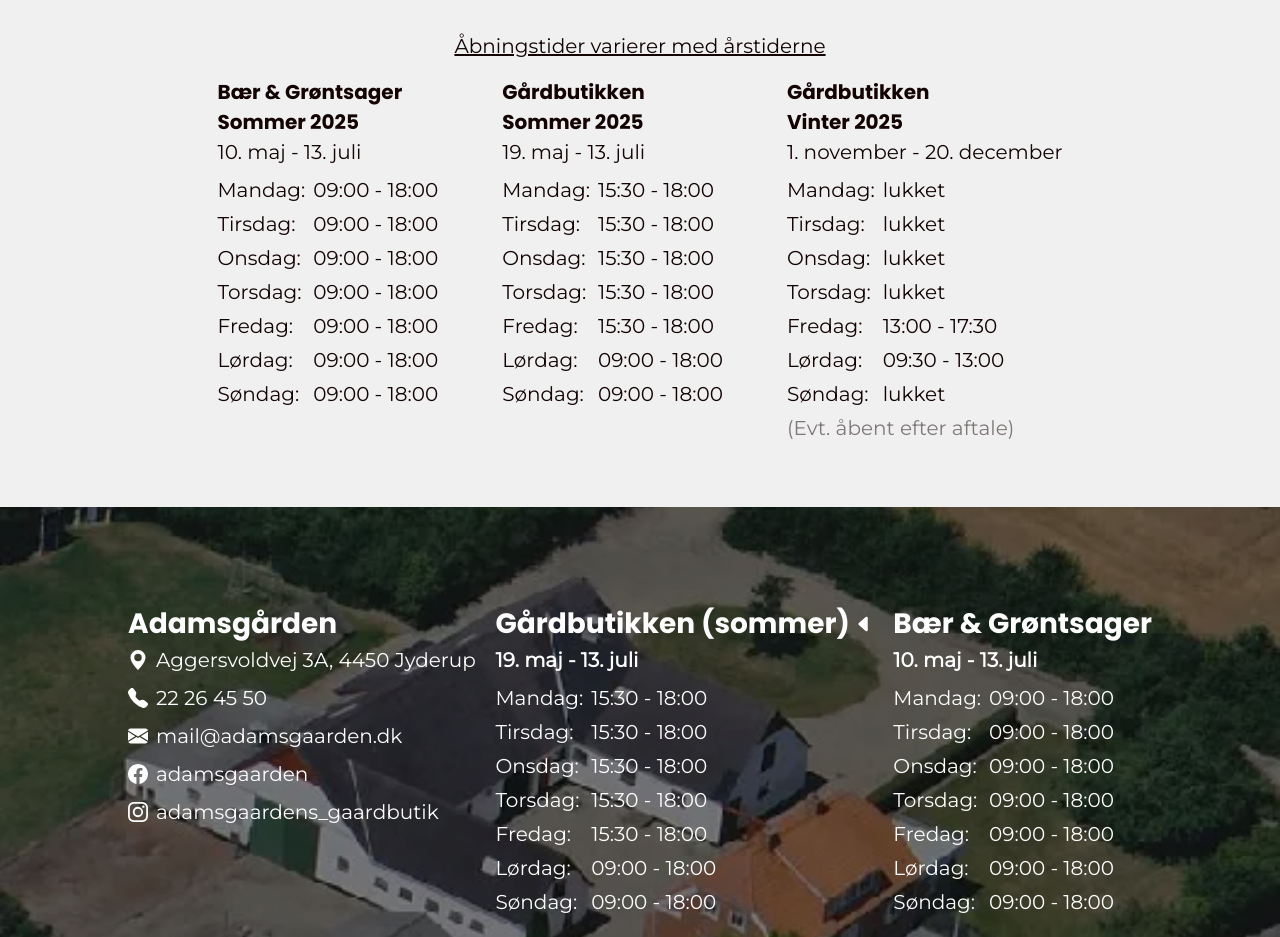
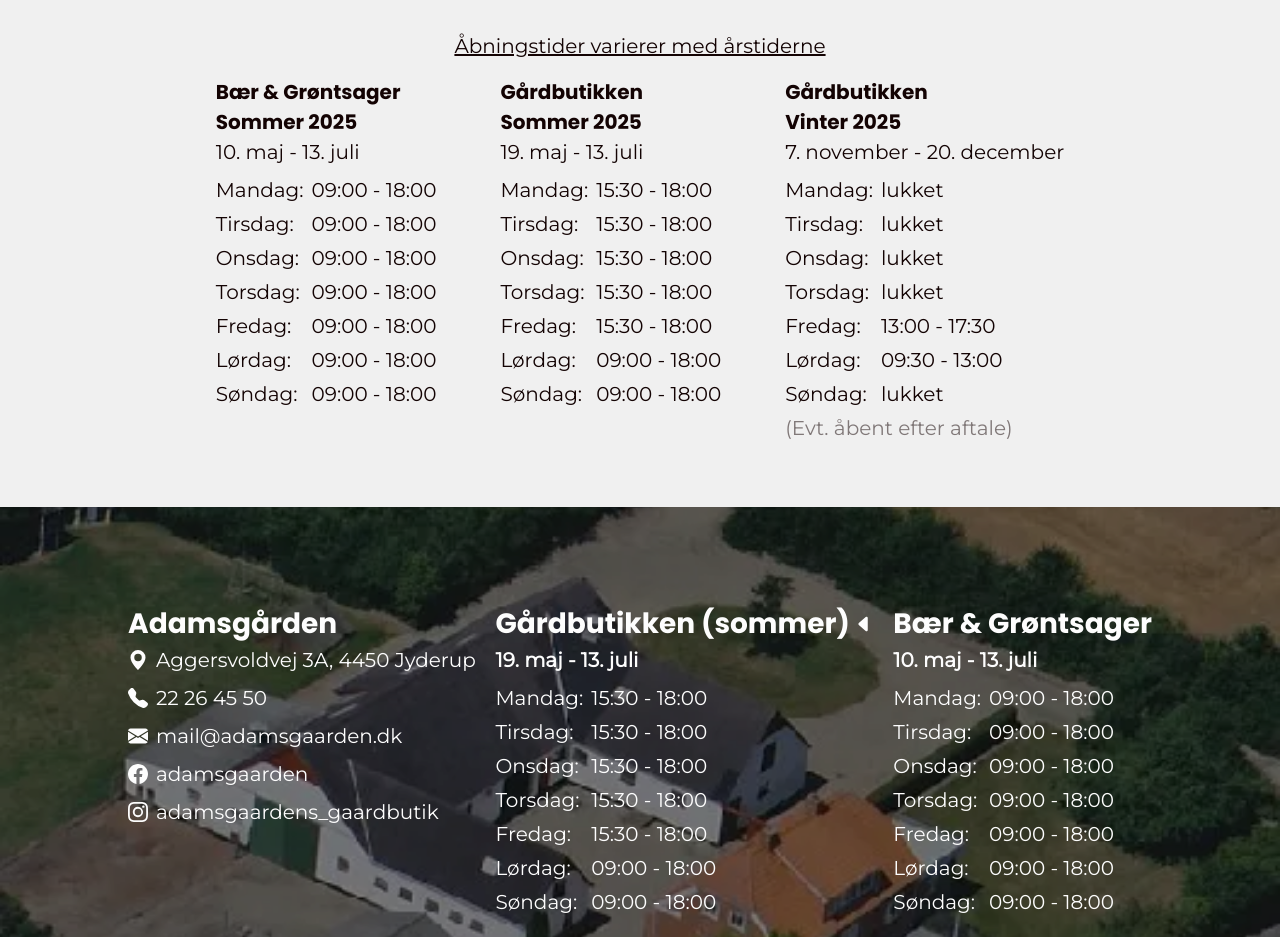
Before and after one commit to chri44nj/adamsgaarden, a Next.js app: page /pages/om-os in a window 1280 px wide. Shown: the part 3040-3977 px from the top of the page. Built offline with nearby package versions, Linux system fonts and the light colour scheme.

Commit message:
Vinterdato rettet

```diff
--- a/src/app/components/Footer.jsx
+++ b/src/app/components/Footer.jsx
@@ -110,7 +110,7 @@
             </div>
           ) : (
             <div>
-              <p className={styles.period}>1. november - 20. december</p>
+              <p className={styles.period}>7. november - 20. december</p>
               <div className="flex-row">
                 <div className={styles.flexColumn}>
                   <p>Mandag:</p>
--- a/src/app/pages/om-os/page.jsx
+++ b/src/app/pages/om-os/page.jsx
@@ -149,7 +149,7 @@
               Gårdbutikken <br />
               Vinter 2025
             </h3>
-            <p className={styles.period}>1. november - 20. december</p>
+            <p className={styles.period}>7. november - 20. december</p>
             <div className="flex-row">
               <div className={styles.flexColumn}>
                 <p>Mandag:</p>
```
